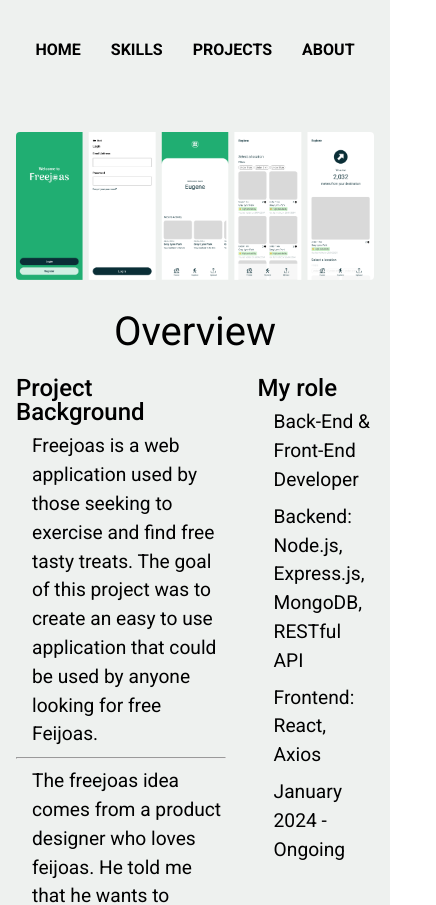
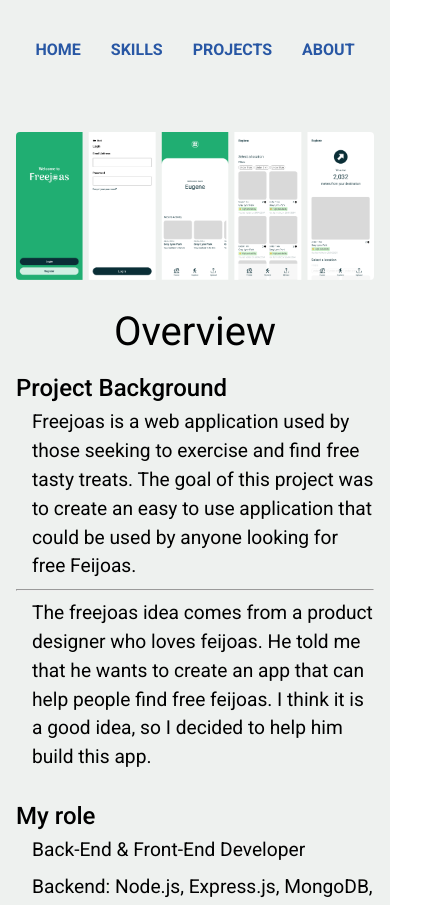
Before and after one commit to wsking233/Profile-Page, a React (Create React App) app in the folder william-profile/: page /freejoas in a window 390 px wide. Shown: the top 905 px of the page, 436 px wide, since content can reach past the window. Built offline with nearby package versions, Linux system fonts and the light colour scheme.

Commit message:
update link color and styles on mobiles

```diff
--- a/william-profile/src/App.css
+++ b/william-profile/src/App.css
@@ -2,7 +2,7 @@
 
     --header-height: 100px;
     --footer-height: 200px;
-    --primary:#32AA27;
+    --primary:#2857A4;
     --secondary:#595959;
     --text-white:#FFFFFF;
     --text-black:#191923;
@@ -68,6 +68,12 @@
     margin: 8px 0;
 }
 
+a{
+    text-decoration: none;
+    color: var(--primary);
+
+}
+
 @media screen and (max-width: 490px){
     .headerLogo{
         display: none;
--- a/william-profile/src/styles/ProjectPage.css
+++ b/william-profile/src/styles/ProjectPage.css
@@ -45,3 +45,18 @@
     flex-direction: column;
     padding: 8px 0;
 }
+
+@media screen and (max-width: 490px){
+    .overviewDetails{
+        display: flex;
+        flex-direction: column;
+        flex-wrap: wrap;
+        gap: 16px;
+    }
+    .featuresContainer{
+        display: flex;
+        flex-direction: column;
+        flex-wrap: wrap;
+        gap: 16px;
+    }
+}
```
